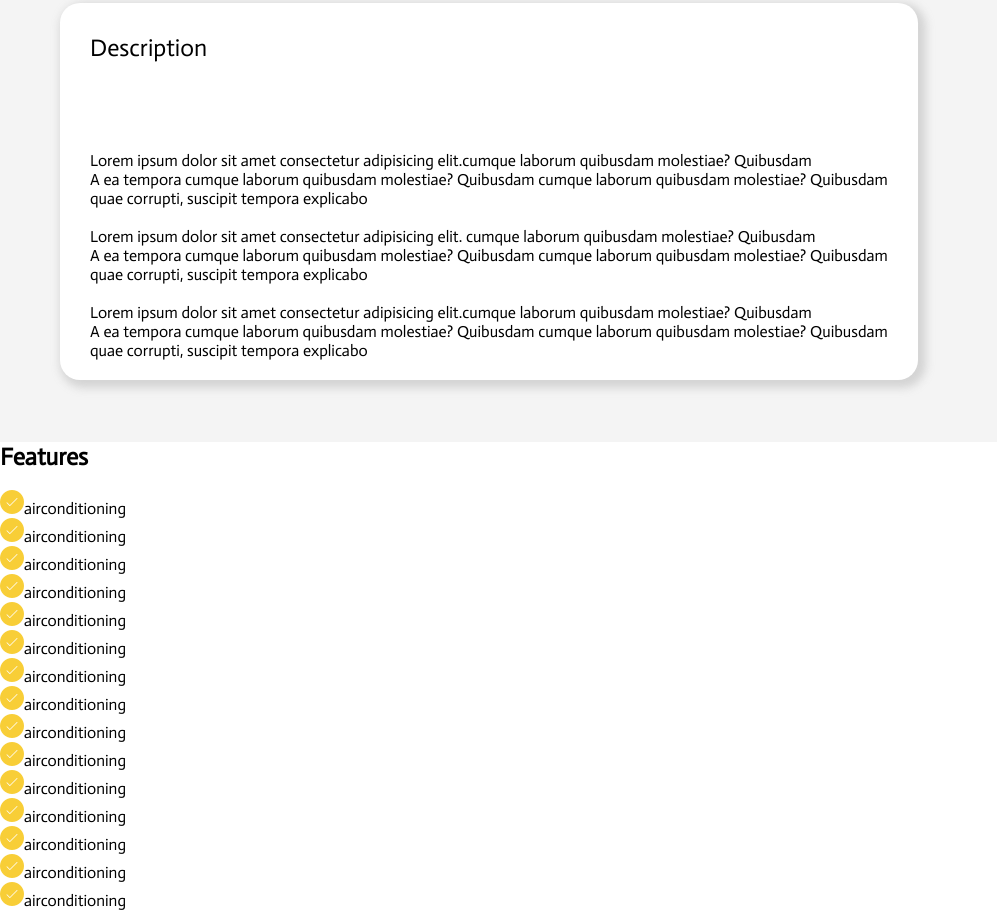
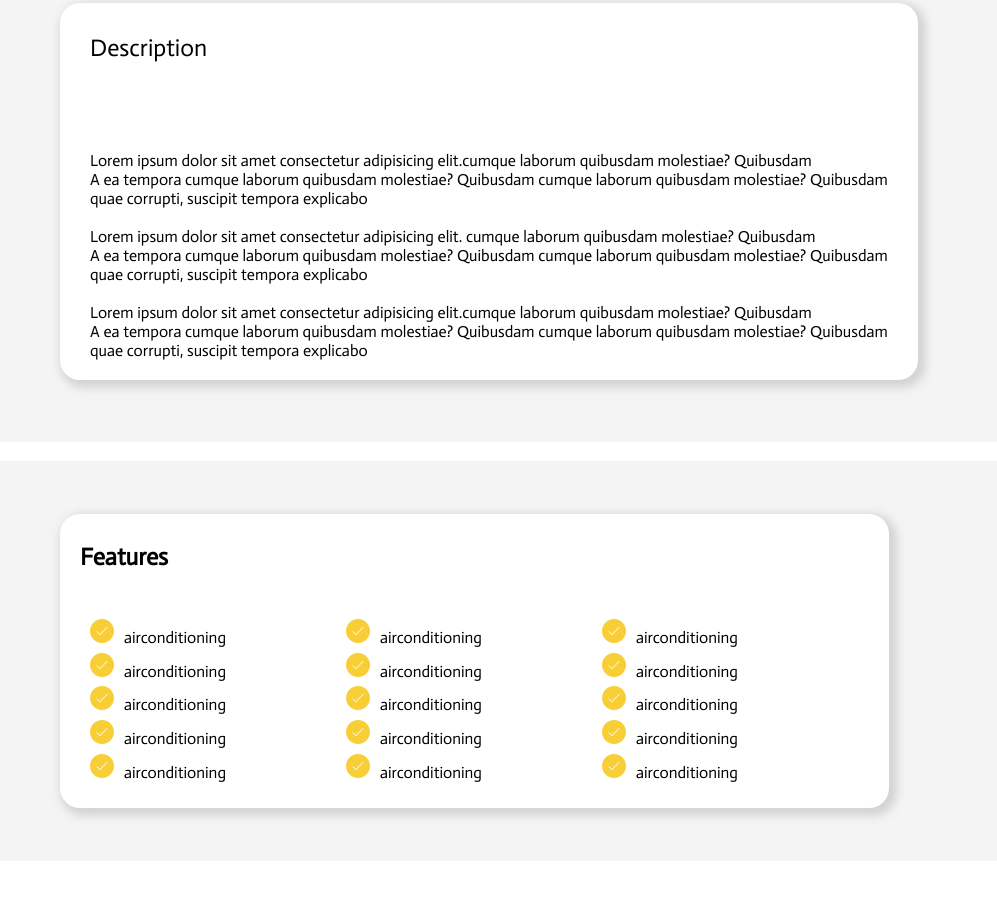
Before and after one commit to Yhworld/movingcompany, a plain HTML site: page move.html in a window 1280 px wide. Shown: the part 1433-2343 px from the top of the page, without its empty margins (0-997 px from the left). After the commit the page ends 2294 px from the top, so only its background shows below. Drawn offline with Linux system fonts and the light colour scheme; a web font is replaced by a local one.

Commit message:
Style the feature section by, positioning the div, positioning the icons

```diff
--- a/assests/move.css
+++ b/assests/move.css
@@ -242,3 +242,34 @@ section.explanation {
 .filler {
     padding-top: 70px;
 }
+
+.featheader {
+    position: absolute;
+    padding-top: 100px;
+    margin-left: 80px;
+}
+
+section.features {
+    display: flex;
+    align-items: center;
+    height: 400px;
+    background: rgba(204, 204, 204, 0.21);
+}
+
+.specifications {
+    background: #fff;
+    padding: 105px 151px 20px 30px;
+    border-radius: 20px;
+    margin-left: 60px;
+    box-shadow: rgb(204 204 204 / 80%) 4px 4px 8px 4px;
+}
+
+.condition {
+    display: flex;
+    line-height: 1.8;
+    gap: 120px;
+}
+
+.condition img {
+    padding-right: 10px;
+}
```
